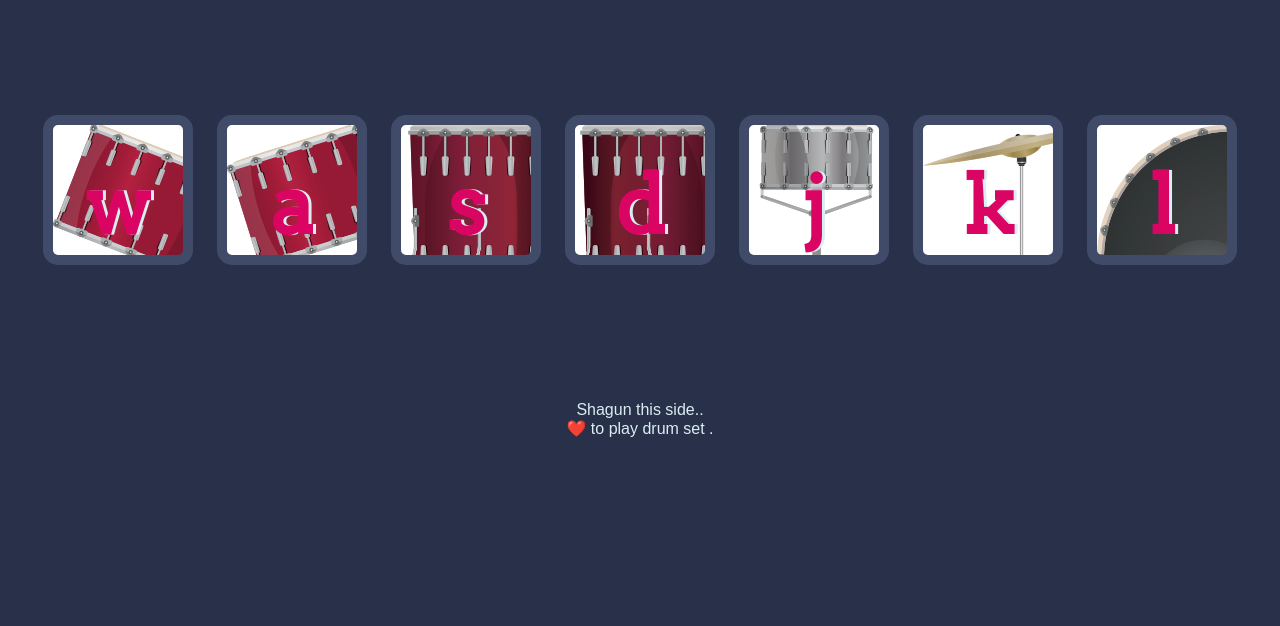
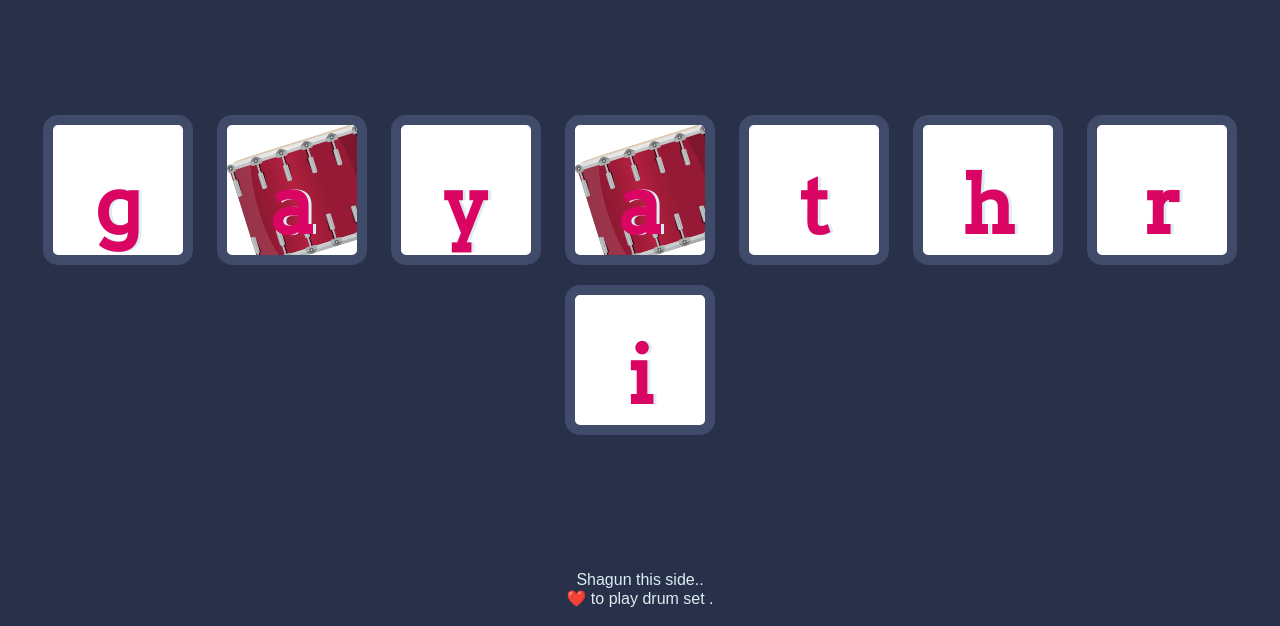
Before and after one commit to gayathrimaringanti/Drum-Kit, a plain HTML site: page Drum-kit-main/index.html in a window 1280 px wide. Shown: the part 174-800 px from the top of the page. Drawn offline with Linux system fonts and the light colour scheme.

Commit message:
Update index.html

```diff
--- a/Drum-kit-main/index.html
+++ b/Drum-kit-main/index.html
@@ -12,13 +12,14 @@
 
   <h1 id="title">Drum 🥁 Kit</h1>
   <div class="set">
-    <button class="w drum">w</button>
+    <button class="g drum">g</button>
     <button class="a drum">a</button>
-    <button class="s drum">s</button>
-    <button class="d drum">d</button>
-    <button class="j drum">j</button>
-    <button class="k drum">k</button>
-    <button class="l drum">l</button>
+    <button class="y drum">y</button>
+    <button class="a drum">a</button>
+    <button class="t drum">t</button>
+    <button class="h drum">h</button>
+    <button class="r drum">r</button>
+    <button class="i drum">i</button>
   </div>
 
 
```
